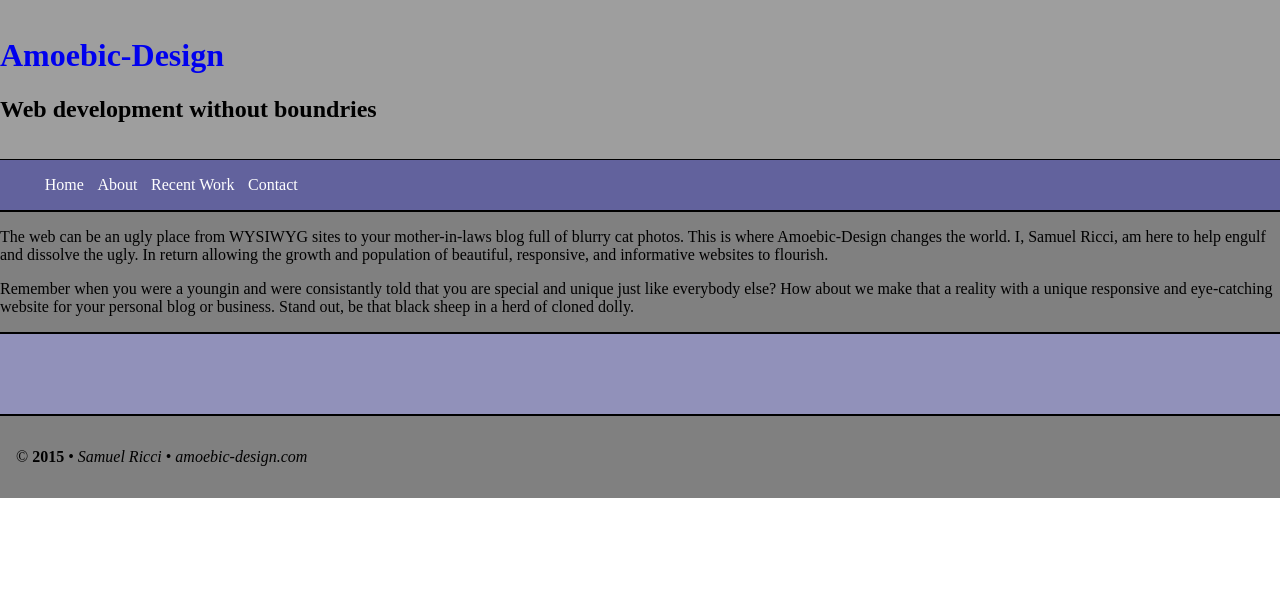
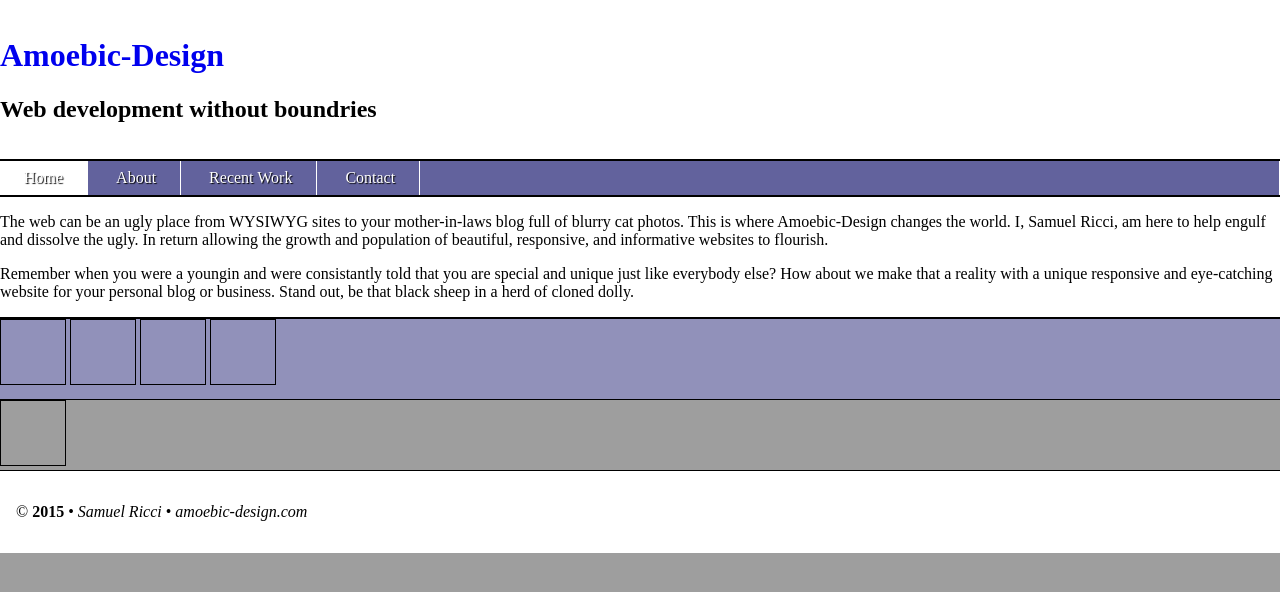
Before and after one commit to samuelricci/amoebic-design, a PHP site: page /index.html in a window 1280 px wide. Shown: the top 592 px of the page. Run offline with PHP 8.4, Linux system fonts and the light colour scheme.

Commit message:
css and structure

```diff
--- a/about.html
+++ b/about.html
@@ -16,7 +16,7 @@
     <nav>
         <ul>
             <li><a href="index.html">Home</a></li>
-            <li><a href="#" class="currentpage">About</a></li>
+            <li class="active"><a href="about.html">About</a></li>
             <li><a href="recent.html">Recent Work</a></li>
             <li><a href="contact.html">Contact</a></li>
         </ul>
--- a/contact.html
+++ b/contact.html
@@ -18,7 +18,7 @@
             <li><a href="index.html">Home</a></li>
             <li><a href="about.html">About</a></li>
             <li><a href="recent.html">Recent Work</a></li>
-            <li><a href="#" class="currentpage">Contact</a></li>
+            <li class="active"><a href="contact.html">Contact</a></li>
         </ul>
     </nav>
 
--- a/index.html
+++ b/index.html
@@ -16,7 +16,7 @@
 
     <nav>
         <ul>
-            <li><a href="index.html" class="currentpage">Home</a></li>
+            <li class="active"><a href="index.html">Home</a></li>
             <li><a href="about.html">About</a></li>
             <li><a href="recent.html">Recent Work</a></li>
             <li><a href="contact.html">Contact</a></li>
--- a/recent.html
+++ b/recent.html
@@ -17,7 +17,7 @@
         <ul>
             <li><a href="index.html">Home</a></li>
             <li><a href="about.html">About</a></li>
-            <li><a href="#" class="currentpage">Recent Work</a></li>
+            <li class="active"><a href="recent.html" >Recent Work</a></li>
             <li><a href="contact.html">Contact</a></li>
         </ul>
     </nav>
--- a/style.css
+++ b/style.css
@@ -1,11 +1,15 @@
 body {
     margin: 0;
+    height: 100%;
+    width: auto;
+    background: #9e9e9e;
 }
 
 header {
     background: url();
-    background-color: #9e9e9e;
+    background-color: white;
     padding: 1rem 0;
+    border-bottom: 1px solid black;
 }
 
 header a {
@@ -17,22 +21,39 @@ nav {
     border-bottom: 1px solid black;
     max-width: 100%;
     background-color: #62629d;
+    margin: 0;
+    padding: 0;
+}
+
+nav ul {
+    border-right: 1px solid white;
+    padding: 0;
+    margin: 0;
 }
 
 nav ul li {
     display: inline-block;
+    padding: .5rem 1.5rem;
+    margin: 0;
+    border-right: 1px solid white;
 }
 
 nav ul li a {
     text-decoration: none;
     color: white;
-    padding: 0 .3rem;
+    text-shadow: 1px 1px 1px black;
+    padding: 0;
+    margin: 0;
+}
+
+nav ul li.active {
+    background: white;
 }
 
 .frontintro {
     border-top: 1px solid black;
     border-bottom: 1px solid black;
-    background-color: gray;
+    background-color: white;
 }
 
 .skills {
@@ -40,10 +61,21 @@ nav ul li a {
     border-bottom: 1px solid black;
     background: #9191ba;
     height: 5rem;
-    widows: 5rem;
 }
+
+.html5,
+.css3,
+.responsive,
+.adobe,
+.wordpress {
+    height: 4rem;
+    width: 4rem;
+    border: 1px solid black;
+    display: inline-block;
+}
+
 footer {
     border-top: 1px solid black;
-    background-color: gray;
+    background-color: white;
     padding: 1rem;
 }
```
